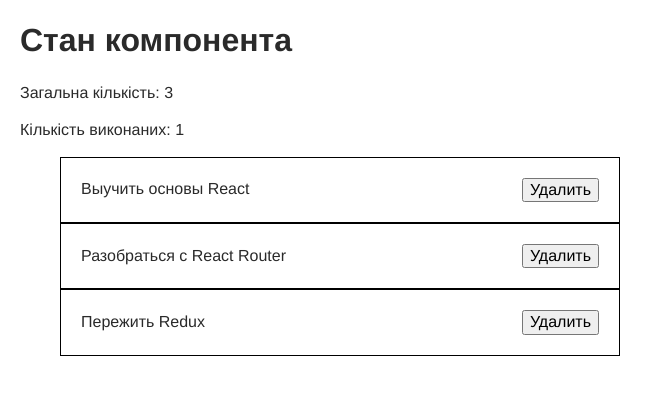
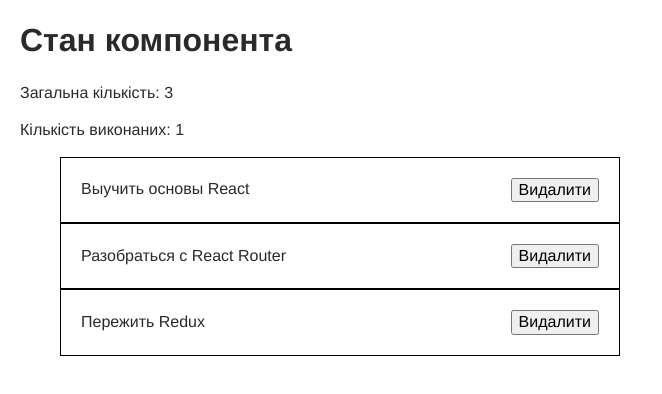
Before and after one commit to Tamira2804/react-trenning, a React (Create React App) app: page / in a window 1280 px wide. Shown: the top 394 px of the page, without its empty margins (0-662 px from the left). Built offline with nearby package versions, Linux system fonts and the light colour scheme.

Commit message:
Update TodoList.js

```diff
--- a/src/components/TodoList/TodoList.js
+++ b/src/components/TodoList/TodoList.js
@@ -6,7 +6,7 @@
     {todos.map(({ id, text }) => (
       <li key={id} className="TodoList__item">
         <p className="TodoList__text">{text}</p>
-        <button onClick={() => onDeleteTodo(id)}>Удалить</button>
+        <button onClick={() => onDeleteTodo(id)}>Видалити </button>
       </li>
     ))}
   </ul>
```
